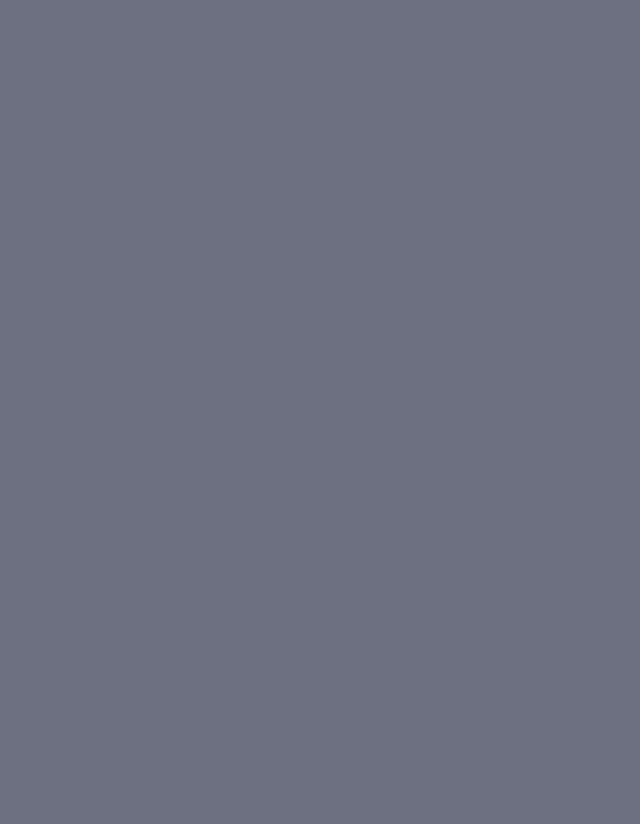
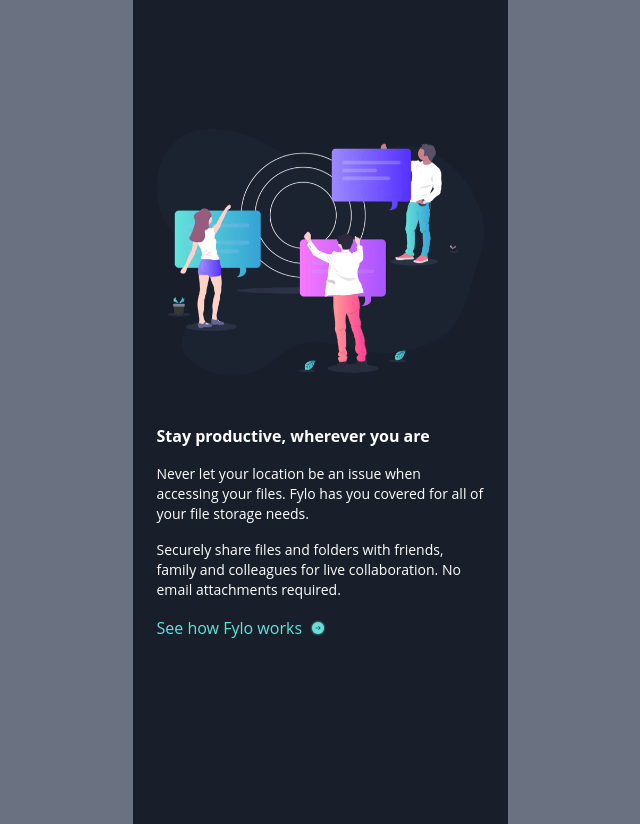
Before and after one commit to leiisxnz4/landingPage-React, a React (Vite) app: page / in a window 1280 px wide. Shown: the part 1780-2604 px from the top of the page, without its empty margins (320-960 px from the left). Before the commit the page ends 1773 px from the top, so only its background shows below. Built offline with nearby package versions, Linux system fonts and the light colour scheme; a web font is replaced by a local one.

Commit message:
Implementando sección more-information

```diff
--- a/src/App.tsx
+++ b/src/App.tsx
@@ -1,4 +1,9 @@
-import { Header, Hero, Features } from './components'
+import {
+  Header,
+  Hero,
+  Features,
+  MoreInformation
+} from './components'
 
 function App() {
 
@@ -24,6 +29,7 @@
       <section className='bg-Navy-900 p-6'>
         <Hero />
         <Features />
+        <MoreInformation />
       </section>
 
     </main>
--- a/src/components/index.ts
+++ b/src/components/index.ts
@@ -3,3 +3,4 @@
 export { Hero } from './hero';
 export { Button } from './button';
 export { Features } from './features';
+export { MoreInformation } from './more-information';
--- /dev/null
+++ b/src/components/more-information.tsx
@@ -0,0 +1,21 @@
+
+
+export const MoreInformation = () => {
+  return (
+    <div className="my-40">
+
+      <img className="mb-12" src="/images/illustration-stay-productive.png" alt="Stay productive illustration" />
+
+      <h2 className="font-bold mb-4">Stay productive, wherever you are</h2>
+
+      <p className="text-sm mb-4">Never let your location be an issue when accessing your files. Fylo has you covered for all of your file storage needs.</p>
+
+      <p className="text-sm mb-4">Securely share files and folders with friends, family and colleagues for live collaboration. No email attachments required.</p>
+
+      <a href="#" className="text-Teal-200 flex items-center gap-2">
+        <p>See how Fylo works</p>
+        <img src="/images/icon-arrow.svg" alt="Arrow icon" />
+      </a>
+    </div>
+  )
+}
```
